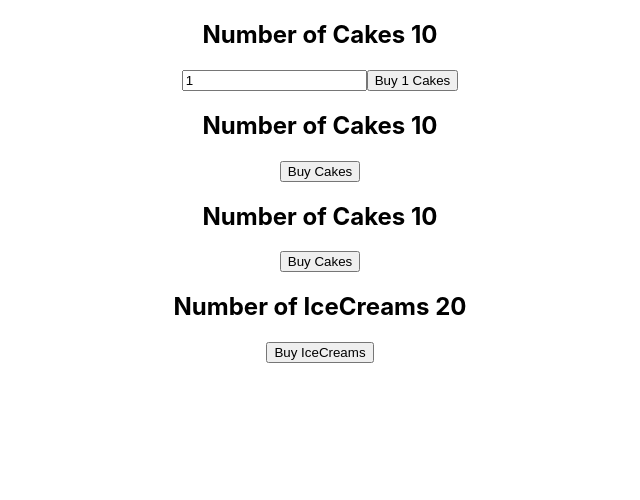
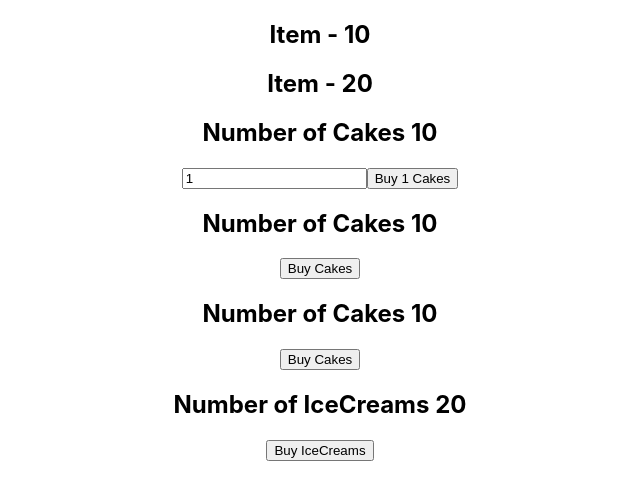
Before and after one commit to edwinisnow/react-redux-demo, a React (Create React App) app: page / in a window 1280 px wide. Shown: the top 500 px of the page, without its empty margins (320-960 px from the left). Built offline with nearby package versions, Linux system fonts and the light colour scheme.

Commit message:
mapStateToProps, ownProps

```diff
--- a/src/App.js
+++ b/src/App.js
@@ -6,11 +6,14 @@
 import HooksCakeContainer from './components/HooksCakeContainer';
 import IceCreamContainer from './components/IceCreamContainer';
 import NewCakeContainer from './components/NewCakeContainer';
+import ItemContainer from './components/ItemContainer';
 
 function App() {
   return (
     <Provider store={store}>
       <div className="App">
+        <ItemContainer cake />
+        <ItemContainer />
         <NewCakeContainer />
         <HooksCakeContainer />
         <CakeContainer />
--- /dev/null
+++ b/src/components/ItemContainer.js
@@ -0,0 +1,18 @@
+import React from 'react'
+import { connect } from 'react-redux'
+
+function ItemContainer(props) {
+    return (
+        <div>
+            <h2>Item - {props.item}</h2>
+        </div>
+    )
+}
+
+const mapStateToProps = (state, ownProps) => {
+    const itemState = ownProps.cake ? state.cake.numOfCakes : state.iceCream.numOfIceCreams;
+    return {
+        item: itemState
+    }
+}
+export default connect(mapStateToProps)(ItemContainer)
```
